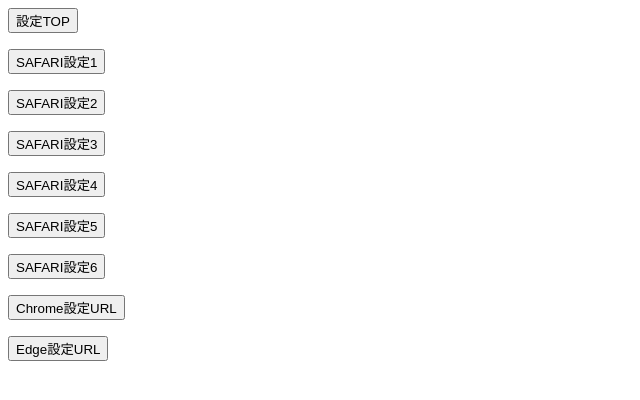
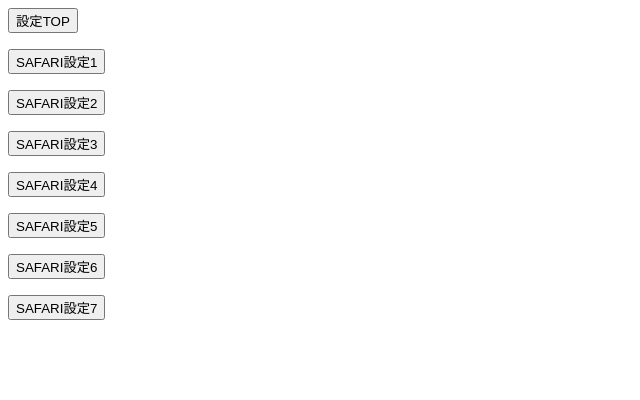
Before and after one commit to acn-thashimoto/test, a plain HTML site: page index.html in a window 1280 px wide. Shown: the whole page, without its empty margins (0-640 px from the left). Drawn offline with Linux system fonts and the light colour scheme.

Commit message:
Update index.html

```diff
--- a/index.html
+++ b/index.html
@@ -6,6 +6,5 @@
 <p><a href = 'prefs:root://root=SAFARI'><button>SAFARI設定4</button></a></p>
 <p><a href = 'prefs://root=SAFARI'><button>SAFARI設定5</button></a></p>
 <p><a href = 'App-prefs://prefs:root=SAFARI'><button>SAFARI設定6</button></a></p>
-<p><a href = 'App-prefs://prefs:root=CHROME'><button>Chrome設定URL</button></a></p>
-<p><a href = 'App-prefs://prefs:root=EDGE'><button>Edge設定URL</button></a></p>
+<p><a href = 'App-prefs://SAFARI'><button>SAFARI設定7</button></a></p>
 </html>
```
